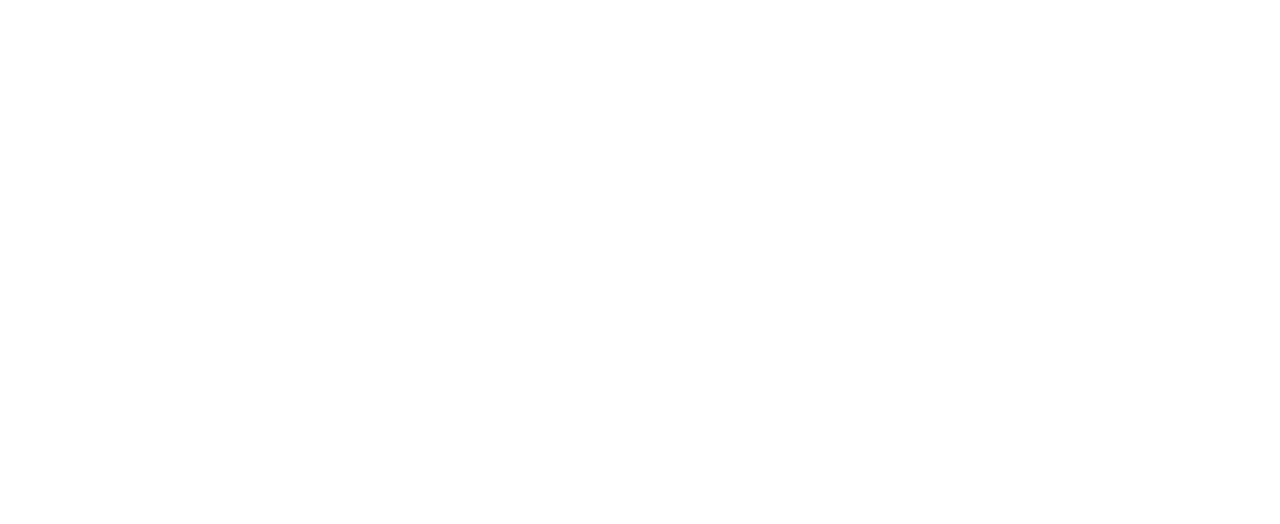
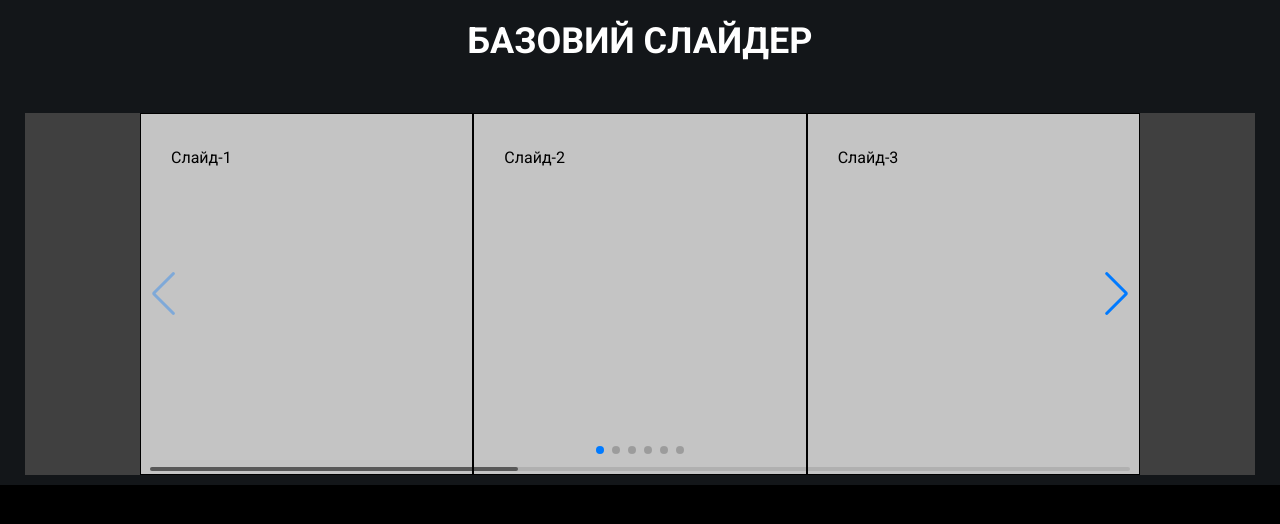
Before and after one commit to Vidiborets0012/SWIPER_JS, a plain HTML site: page index.html in a window 1280 px wide. Drawn offline with Linux system fonts and the light colour scheme.

Commit message:
add markup, content, and styles to the basic slider

```diff
--- a/css/style.css
+++ b/css/style.css
@@ -0,0 +1,112 @@
+html {
+  box-sizing: border-box;
+}
+
+*,
+::before,
+::after {
+  box-sizing: inherit;
+  margin: 0;
+  padding: 0;
+}
+
+img {
+  max-width: 100%;
+  display: block;
+  object-fit: cover;
+}
+
+a {
+  display: inline-block;
+  text-decoration: none;
+  color: inherit;
+}
+
+ul {
+  list-style: none;
+}
+
+:root {
+  --container-main: 1920px;
+  --container-medium: 1200px;
+  --container-small: 1000px;
+  --container-padding-x: 15px;
+
+  --color-dark: #000000;
+  --color-light: #ffffff;
+  --color-dark-gray: #404040;
+  --color-light-gray: #c4c4c4;
+  --color-dark-alternate: #131619;
+}
+
+.visually-hidden {
+  position: absolute;
+  clip: rect(0 0 0 0);
+  width: 1px;
+  height: 1px;
+  margin: -1px;
+  border: 0;
+  padding: 0;
+  white-space: nowrap;
+  clip-path: inset(100%);
+  clip: rect(0 0 0 0);
+  overflow: hidden;
+}
+
+body {
+  font-family: 'Roboto', sans-serif;
+  font-weight: 400;
+  font-size: 24px;
+  line-height: 1.75;
+  font-style: normal;
+  color: var(--color-light);
+  background-color: var(--color-dark);
+}
+
+.section__container {
+  max-width: calc(var(--container-main) + var(--container-padding-x) * 2);
+  margin-inline: auto;
+  padding-inline: var(--container-padding-x);
+}
+
+.slider__container {
+  max-width: calc(var(--container-medium) + var(--container-padding-x) * 2);
+  margin-inline: auto;
+  padding-inline: var(--container-padding-x);
+  background-color: var(--color-dark-gray);
+}
+
+.page__slider {
+  padding-block: 10px;
+}
+
+.section {
+  margin-bottom: 40px;
+  background-color: var(--color-dark-alternate);
+}
+
+.section__header-title {
+  margin-bottom: 40px;
+  text-align: center;
+  text-transform: uppercase;
+}
+
+.section__header-text:not(:last-child) {
+  margin-bottom: 10px;
+}
+
+.slider-base {
+  max-width: 1000px;
+  background-color: #6495ed;
+}
+
+.card {
+  block-size: 300px;
+  padding-block: 30px;
+  padding-inline: 30px;
+
+  font-size: 16px;
+  color: var(--color-dark);
+  background-color: var(--color-light-gray);
+  border: 1px solid var(--color-dark);
+}
--- a/index.html
+++ b/index.html
@@ -4,10 +4,69 @@
     <meta charset="UTF-8" />
     <meta name="viewport" content="width=device-width, initial-scale=1.0" />
     <title>SWIPER</title>
+    <link rel="preconnect" href="https://fonts.googleapis.com" />
+    <link rel="preconnect" href="https://fonts.gstatic.com" crossorigin />
+    <link
+      href="https://fonts.googleapis.com/css2?family=Roboto:ital,wght@0,100..900;1,100..900&display=swap"
+      rel="stylesheet"
+    />
     <link rel="stylesheet" href="css/swiper-bundle.min.css" />
     <link rel="stylesheet" href="css/style.css" />
   </head>
   <body>
+    <main class="page">
+      <section class="page__slider slider section">
+        <div class="section__container">
+          <div class="section__header">
+            <h1 class="visually-hidden">Swiper</h1>
+            <h2 class="section__header-title">Базовий слайдер</h2>
+            <p class="section__header-text"></p>
+          </div>
+          <div class="slider__container">
+            <!-- Slider main container -->
+            <div class="swiper slider-base">
+              <!-- <div class="swiper-container"></div> -->
+
+              <!-- Additional required wrapper -->
+              <div class="swiper-wrapper">
+                <!-- Slides -->
+                <div class="swiper-slide">
+                  <div class="card">Слайд-1</div>
+                </div>
+                <div class="swiper-slide">
+                  <div class="card">Слайд-2</div>
+                </div>
+                <div class="swiper-slide">
+                  <div class="card">Слайд-3</div>
+                </div>
+                <div class="swiper-slide">
+                  <div class="card">Слайд-4</div>
+                </div>
+                <div class="swiper-slide">
+                  <div class="card">Слайд-5</div>
+                </div>
+                <div class="swiper-slide">
+                  <div class="card">Слайд-6</div>
+                </div>
+                <div class="swiper-slide">
+                  <div class="card">Слайд-7</div>
+                </div>
+                <div class="swiper-slide">
+                  <div class="card">Слайд-8</div>
+                </div>
+              </div>
+              <!-- If we need pagination -->
+              <div class="swiper-pagination"></div>
+              <!-- If we need navigation buttons -->
+              <div class="swiper-button-prev"></div>
+              <div class="swiper-button-next"></div>
+              <!-- If we need scrollbar -->
+              <div class="swiper-scrollbar"></div>
+            </div>
+          </div>
+        </div>
+      </section>
+    </main>
     <script src="js/swiper-bundle.min.js"></script>
     <script src="js/main.js"></script>
   </body>
--- a/js/main.js
+++ b/js/main.js
@@ -0,0 +1,22 @@
+const swiperBase = new Swiper('.slider-base', {
+  // Optional parameters
+  // direction: 'vertical',
+  // loop: true,
+  slidesPerView: 3,
+
+  // If we need pagination
+  pagination: {
+    el: '.swiper-pagination',
+  },
+
+  // Navigation arrows
+  navigation: {
+    nextEl: '.swiper-button-next',
+    prevEl: '.swiper-button-prev',
+  },
+
+  // And if we need scrollbar
+  scrollbar: {
+    el: '.swiper-scrollbar',
+  },
+});
```
